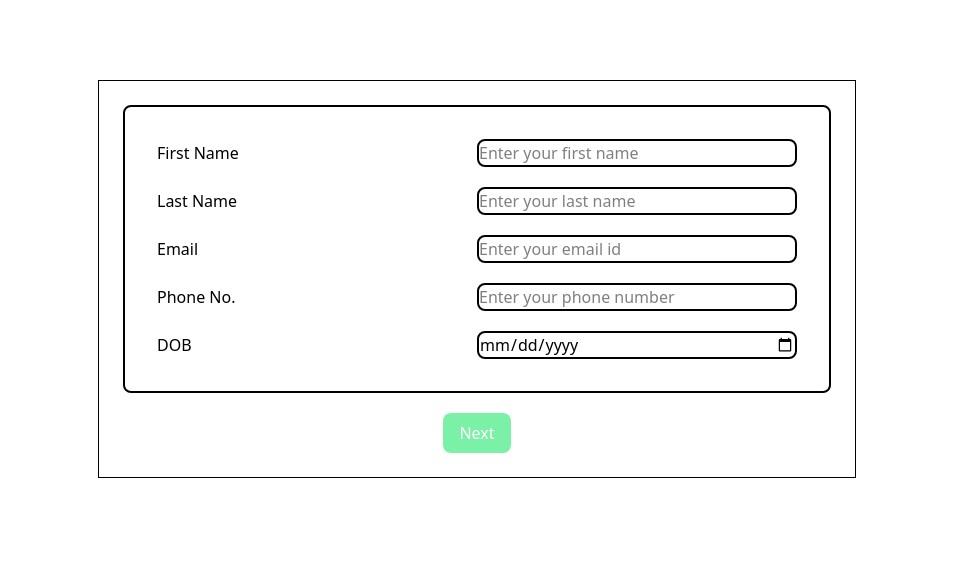
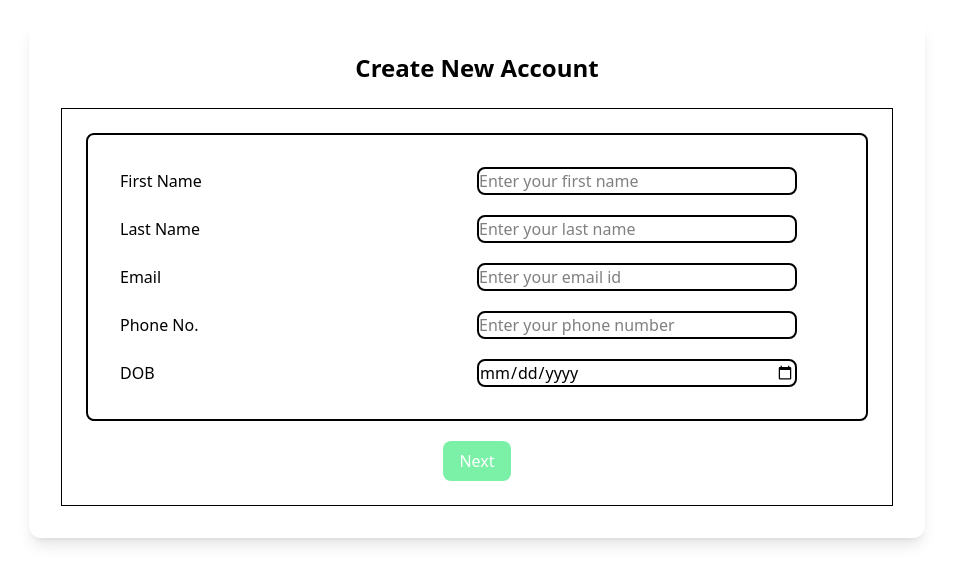
Before and after one commit to subhajeetdey-dev/multi-step-form, a React (Vite) app in the folder frontend/: page / in a window 1280 px wide. Shown: the part 121-704 px from the top of the page, without its empty margins (163-1116 px from the left). Built offline with nearby package versions, Linux system fonts and the light colour scheme.

Commit message:
Enhance MultiForm styling with new layout and header for account creation

```diff
--- a/frontend/src/components/MultiForm.jsx
+++ b/frontend/src/components/MultiForm.jsx
@@ -105,7 +105,11 @@
       onSubmit={handleSubmit}
       className="min-h-screen flex justify-center items-center"
     >
-      <div className="border p-6 w-60%">
+      <div className="bg-white w-full max-w-4xl rounded-xl shadow-lg p-8">
+        <div className="text-center mb-6">
+          <h1 className="text-2xl font-bold">Create New Account</h1>
+        </div>
+        <div className="border p-6 w-60%">
         {step === 1 && (
           <PersonalFormDetails
             formData={formData}
@@ -153,6 +157,8 @@
           )}
         </div>
       </div>
+      </div>
+
     </form>
   );
 };
```
